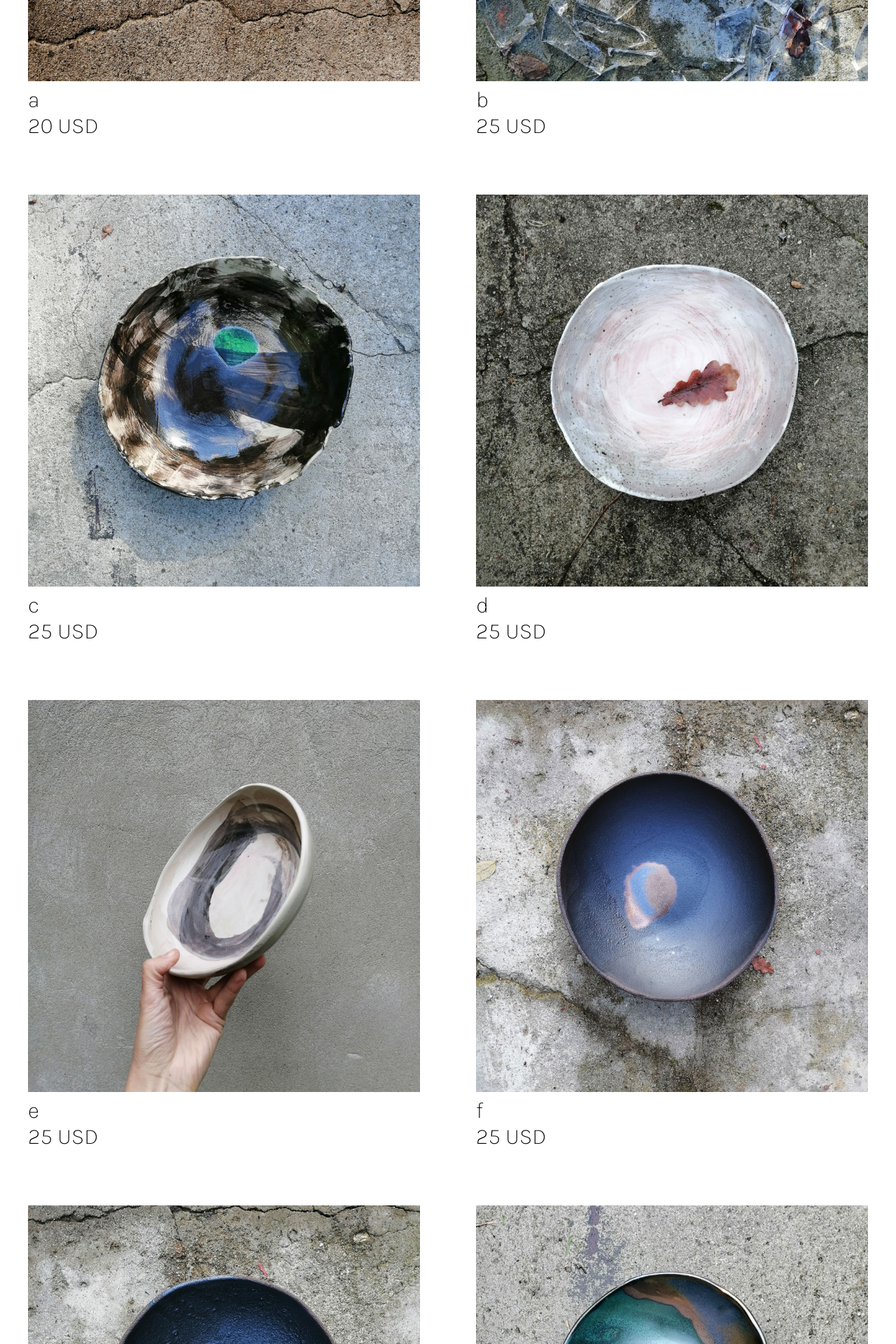
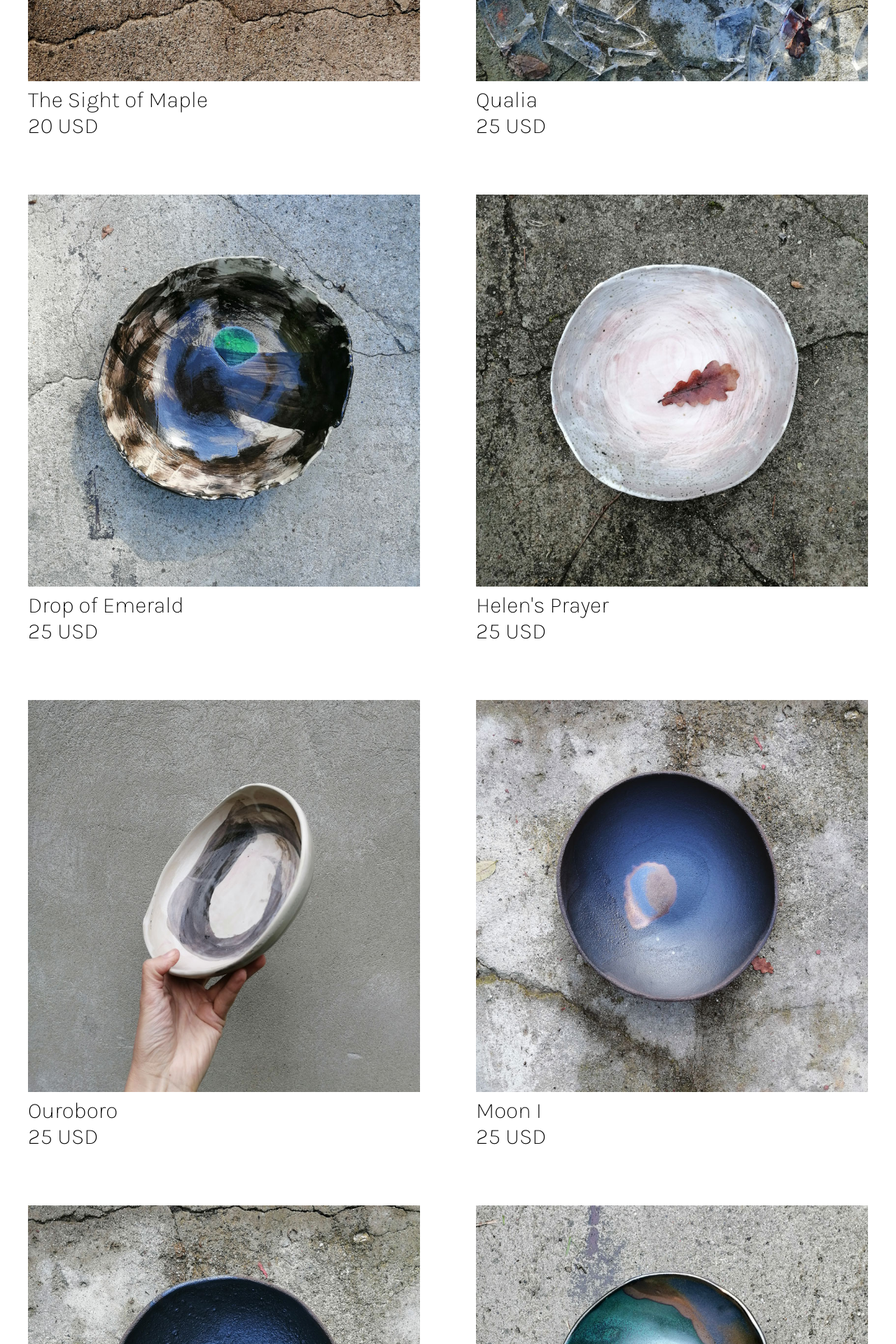
Before and after one commit to lrwthns/shopping-cart, a React (Create React App) app: page /shop in a window 1280 px wide. Shown: the part 620-2540 px from the top of the page at 70% size. Built offline with nearby package versions, Linux system fonts and the light colour scheme.

Commit message:
Change product names

```diff
--- a/src/products.js
+++ b/src/products.js
@@ -2,79 +2,79 @@ import { productImagesMain, productImagesSecondary } from './images/images';
 
 const productList = [
   {
-    name: 'a',
+    name: 'The Sight of Maple',
     price: 20,
     img1: productImagesMain[0],
     img2: productImagesSecondary[0],
   },
   {
-    name: 'b',
+    name: 'Qualia',
     price: 25,
     img1: productImagesMain[1],
     img2: productImagesSecondary[1],
   },
   {
-    name: 'c',
+    name: 'Drop of Emerald',
     price: 25,
     img1: productImagesMain[2],
     img2: productImagesSecondary[2],
   },
   {
-    name: 'd',
+    name: "Helen's Prayer",
     price: 25,
     img1: productImagesMain[3],
     img2: productImagesSecondary[3],
   },
   {
-    name: 'e',
+    name: 'Ouroboro',
     price: 25,
     img1: productImagesMain[4],
     img2: productImagesSecondary[4],
   },
   {
-    name: 'f',
+    name: 'Moon I',
     price: 25,
     img1: productImagesMain[5],
     img2: productImagesSecondary[5],
   },
   {
-    name: 'g',
+    name: 'Moon II',
     price: 25,
     img1: productImagesMain[6],
     img2: productImagesSecondary[6],
   },
   {
-    name: 'h',
+    name: 'Three Lakes',
     price: 25,
     img1: productImagesMain[7],
     img2: productImagesSecondary[7],
   },
   {
-    name: 'i',
+    name: 'Majorca Lines',
     price: 25,
     img1: productImagesMain[8],
     img2: productImagesSecondary[8],
   },
   {
-    name: 'j',
+    name: 'Luminous Gobi',
     price: 25,
     img1: productImagesMain[9],
     img2: productImagesSecondary[9],
   },
   {
-    name: 'k',
+    name: 'Taint',
     price: 25,
     img1: productImagesMain[10],
     img2: productImagesSecondary[10],
   },
   {
-    name: 'l',
+    name: 'Moon III',
     price: 25,
     img1: productImagesMain[11],
     img2: productImagesSecondary[11],
   },
   {
-    name: 'm',
+    name: 'Rust in the Air',
     price: 25,
     img1: productImagesMain[12],
     img2: productImagesSecondary[12],
```
